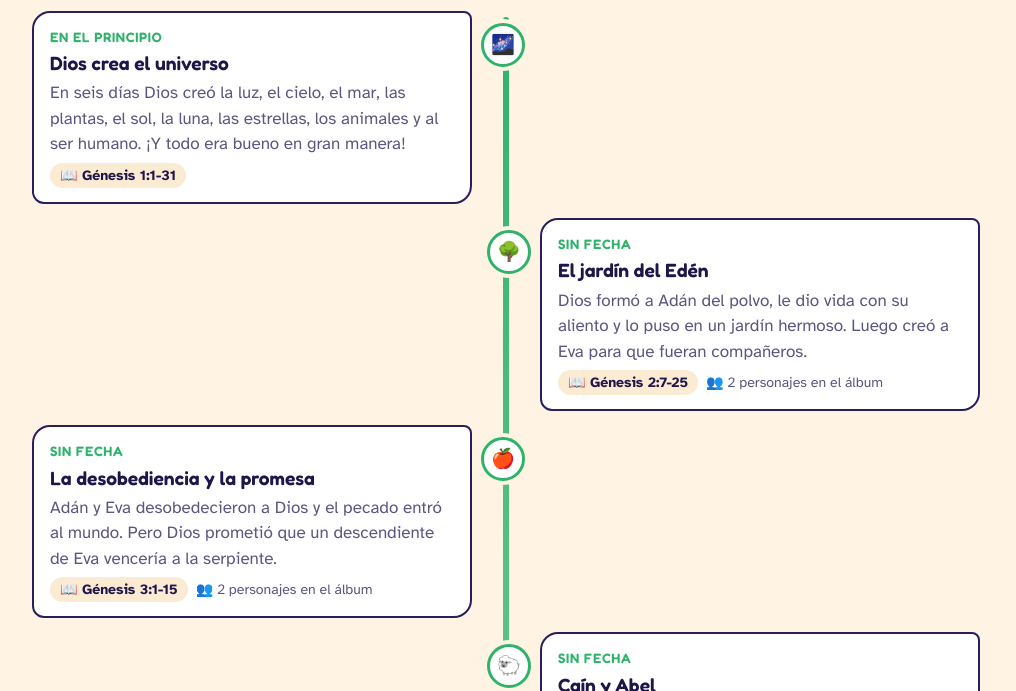
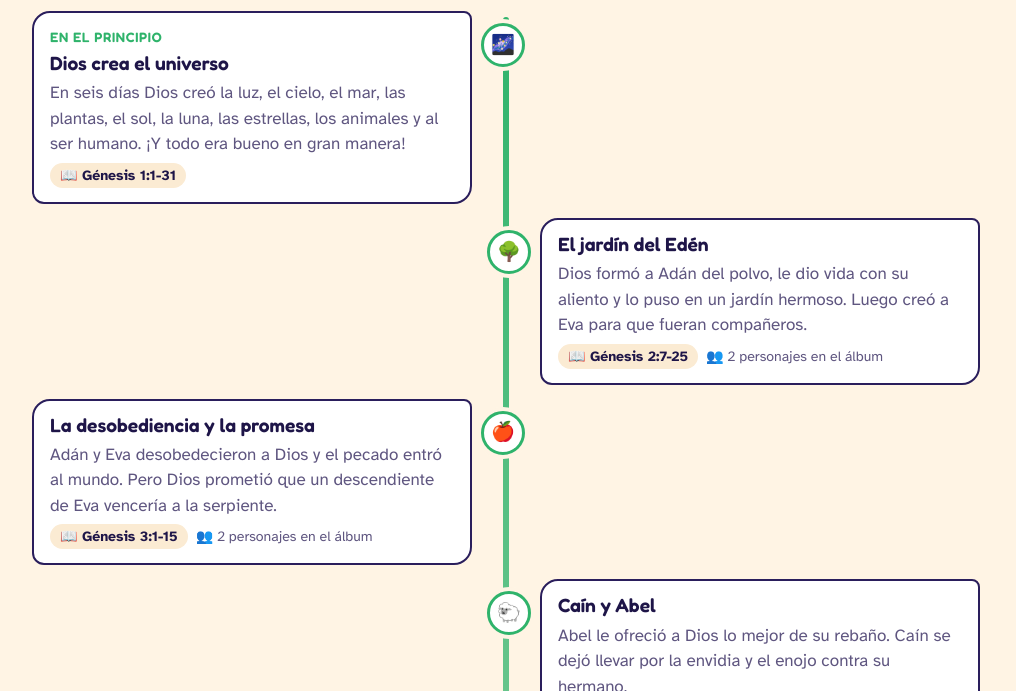
Before and after one commit to joseantoniotapia-svg/eternopactokids.cl, a plain HTML site: page linea.html in a window 1280 px wide. Shown: the part 569-1260 px from the top of the page, without its empty margins (134-1150 px from the left). Drawn offline with Linux system fonts and the light colour scheme.

Commit message:
Línea web: sin la etiqueta «Sin fecha»
Co-Authored-By: Claude Opus 5.5 <noreply@anthropic.com>
Claude-Session: https://claude.ai/code/session_01Ma3apXTW5HBZGgmv71kXep

```diff
--- a/linea.html
+++ b/linea.html
@@ -138,7 +138,7 @@ footer nav{display:flex;gap:14px;flex-wrap:wrap;font-size:.95rem}
       html += '<section class="epoca" id="epoca-' + (ei + 1) + '" style="--c:' + esc(e[1]) + '"><div class="epoca-h"><span class="n">Época ' + (ei + 1) + '</span><div><h2>' + esc(e[0]) + '</h2><span class="r">' + esc(e[2]) + (e[3] ? " – " + esc(e[3]) : "") + "</span></div></div><ol class=\"hitos\">" +
         hs.map(function (h) {
           var np = (h[5] || []).length;
-          return '<li class="hito" data-emoji="' + esc(h[1]) + '"><span class="f">' + esc(h[0] || "Sin fecha") + "</span><h3>" + esc(h[2]) + "</h3><p>" + esc(h[4]) + '</p><div class="pie"><span class="cita">📖 ' + esc(h[3]) + "</span>" +
+          return '<li class="hito" data-emoji="' + esc(h[1]) + '">' + (h[0] ? '<span class="f">' + esc(h[0]) + "</span>" : "") + "<h3>" + esc(h[2]) + "</h3><p>" + esc(h[4]) + '</p><div class="pie"><span class="cita">📖 ' + esc(h[3]) + "</span>" +
             (np ? '<span class="pers">👥 ' + np + (np === 1 ? " personaje" : " personajes") + " en el álbum</span>" : "") + "</div></li>";
         }).join("") + "</ol></section>";
     });
```
